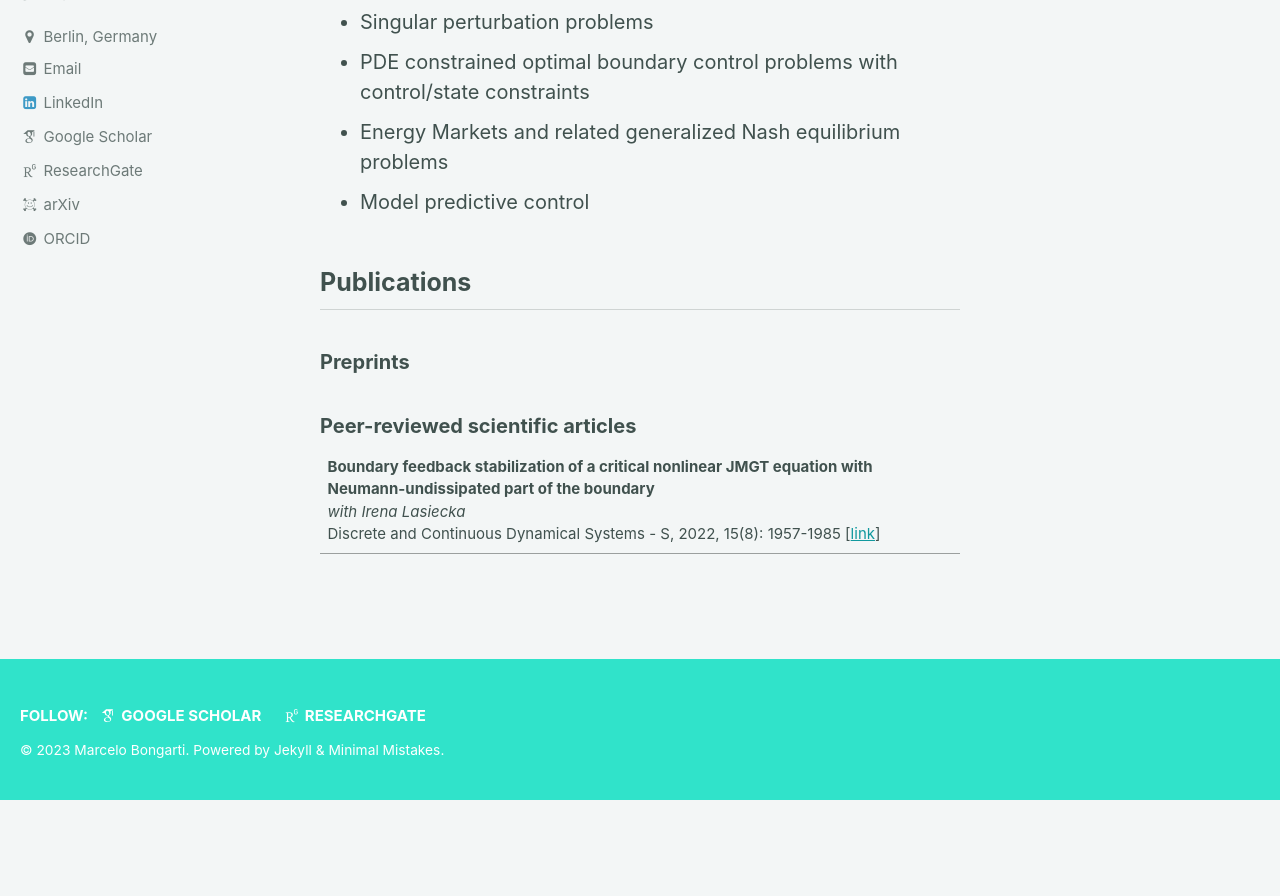
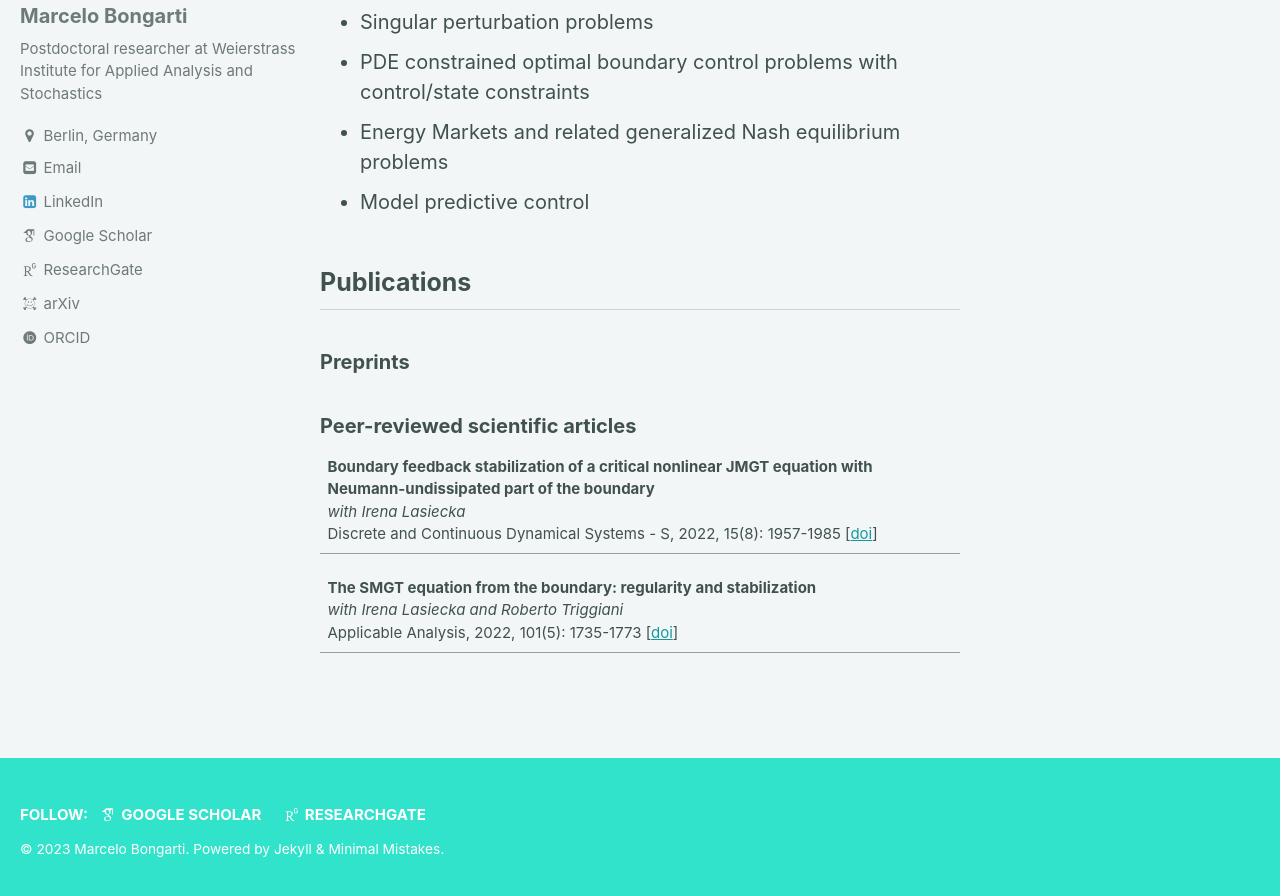
Before and after one commit to mbongarti/mbongarti.github.io, a Jekyll site: the page built from _pages/research.md, in a window 1280 px wide and 900 px high, scrolled down 599 px. Shown: the top 896 px of the window. Built offline with Jekyll 4.4.1, drawn with Linux system fonts in a browser that asks for light colours; some web fonts are replaced; before the commit the page ends 1400 px from its top, so only the background shows below that.

Commit message:
Update research.md

```diff
--- a/_pages/research.md
+++ b/_pages/research.md
@@ -27,4 +27,6 @@
 
 ### Peer-reviewed scientific articles
 
-**Boundary feedback stabilization of a critical nonlinear JMGT equation with Neumann-undissipated part of the boundary** <br> _with Irena Lasiecka_ <br> Discrete and Continuous Dynamical Systems - S, 2022, 15(8): 1957-1985 [[link](https://www.aimsciences.org/article/doi/10.3934/dcdss.2022107)] |
+**Boundary feedback stabilization of a critical nonlinear JMGT equation with Neumann-undissipated part of the boundary** <br> _with Irena Lasiecka_ <br> Discrete and Continuous Dynamical Systems - S, 2022, 15(8): 1957-1985 [[doi](https://www.aimsciences.org/article/doi/10.3934/dcdss.2022107)] |
+
+**The SMGT equation from the boundary: regularity and stabilization** <br> _with Irena Lasiecka and Roberto Triggiani_ <br> Applicable Analysis, 2022, 101(5): 1735-1773 [[doi](https://doi.org/10.1080/00036811.2021.1999420)] |
```
